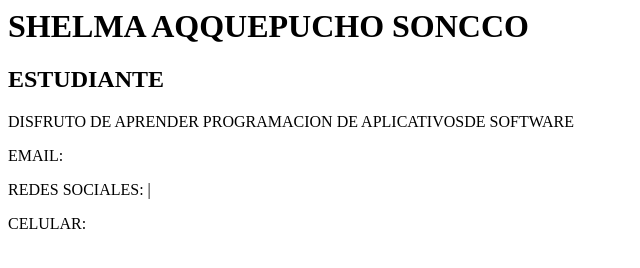
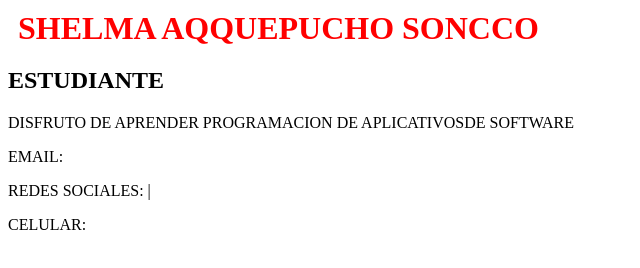
Before and after one commit to I202500746/AEW_CIBERTEC, a plain HTML site: page CSS/01_TARJETA/INDEX.HTML in a window 1280 px wide. Shown: the whole page, without its empty margins (0-640 px from the left). Drawn offline with Linux system fonts and the light colour scheme.

Commit message:
APLICAMOS COLOR DESDE EXTERNO

```diff
--- a/CSS/01_TARJETA/CSS/ESTILOS.CSS
+++ b/CSS/01_TARJETA/CSS/ESTILOS.CSS
@@ -0,0 +1,4 @@
+
+h1{color: red;
+margin: 10;
+}
--- a/CSS/01_TARJETA/INDEX.HTML
+++ b/CSS/01_TARJETA/INDEX.HTML
@@ -3,6 +3,7 @@
         <TItle>
              TARJETA PERSONAL
         </TItle>
+        <LInk REL="STYLESHEET" HREF="CSS/ESTILOS.CSS">
     </HEad>
     <BOdy>
         <DIv CLASS="NOMBRE-CARGO">
```
